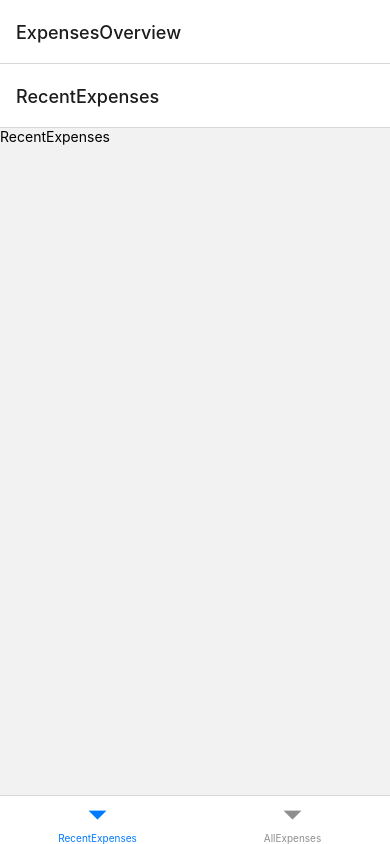
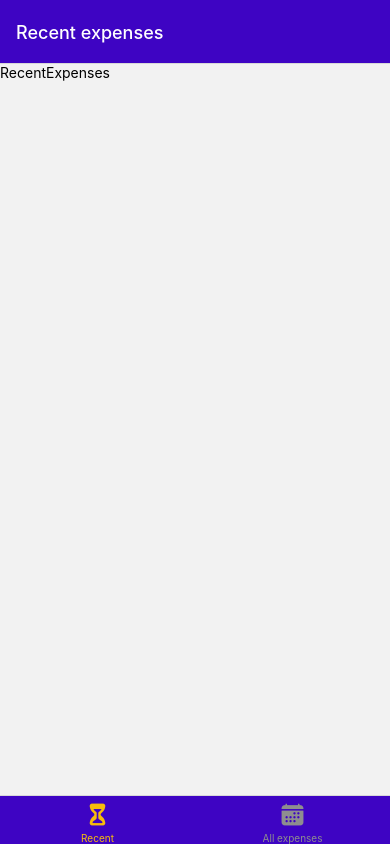
Before and after one commit to Facuscar/expenses-app, a React Native app: screen / in a window 390 px wide. Built offline with nearby package versions, Linux system fonts and the light colour scheme.

Commit message:
Styles and global navigation

```diff
--- a/App.js
+++ b/App.js
@@ -2,19 +2,52 @@
 import { NavigationContainer } from '@react-navigation/native';
 import { createNativeStackNavigator } from '@react-navigation/native-stack';
 import { createBottomTabNavigator } from '@react-navigation/bottom-tabs';
+import { Ionicons } from "@expo/vector-icons";
 
 import ManageExpensesScreen from "./screens/ManageExpensesScreen";
 import RecentExpensesScreen from "./screens/RecentExpensesScreen";
 import AllExpensesScreen from "./screens/AllExpensesScreen";
+import { GlobalStyles } from './constants/styles';
 
 const Stack = createNativeStackNavigator();
 const BottomTabs = createBottomTabNavigator();
 
 const ExpensesOverview = () => {
   return (
-    <BottomTabs.Navigator>
-      <BottomTabs.Screen name='RecentExpenses' component={RecentExpensesScreen} />
-      <BottomTabs.Screen name='AllExpenses' component={AllExpensesScreen} />
+    <BottomTabs.Navigator
+      screenOptions={{
+        headerStyle: {
+          backgroundColor: GlobalStyles.colors.primary500,
+        },
+        headerTintColor: "white",
+        tabBarStyle: {
+          backgroundColor: GlobalStyles.colors.primary500,
+        },
+        tabBarActiveTintColor: GlobalStyles.colors.accent500,
+      }}
+    >
+      <BottomTabs.Screen
+        name='RecentExpenses'
+        component={RecentExpensesScreen}
+        options={{
+          tabBarLabel: "Recent",
+          title: "Recent expenses",
+          tabBarIcon: ({ color, size }) => (
+            <Ionicons name='hourglass' size={size} color={color} />
+          ),
+        }}
+      />
+      <BottomTabs.Screen
+        name='AllExpenses'
+        component={AllExpensesScreen}
+        options={{
+          tabBarLabel: "All expenses",
+          title: "All expenses",
+          tabBarIcon: ({ color, size }) => (
+            <Ionicons name='calendar' size={size} color={color} />
+          ),
+        }}
+        />
     </BottomTabs.Navigator>
   )
 }
@@ -25,7 +58,11 @@
       <StatusBar style="auto" />
       <NavigationContainer>
         <Stack.Navigator>
-          <Stack.Screen name='ExpensesOverview' component={ExpensesOverview} />
+          <Stack.Screen
+            name='ExpensesOverview'
+            component={ExpensesOverview}
+            options={{ headerShown: false }}
+          />
           <Stack.Screen name='ManageExpense' component={ManageExpensesScreen} />
         </Stack.Navigator>
       </NavigationContainer>
--- /dev/null
+++ b/constants/styles.js
@@ -0,0 +1,16 @@
+export const GlobalStyles = {
+  colors: {
+    primary50: '#e4d9fd',
+    primary100: '#c6affc',
+    primary200: '#a281f0',
+    primary400: '#5721d4',
+    primary500: '#3e04c3',
+    primary700: '#2d0689',
+    primary800: '#200364',
+    accent500: '#f7bc0c',
+    error50: '#fcc4e4',
+    error500: '#9b095c',
+    gray500: '#39324a',
+    gray700: '#221c30',
+  },
+};
```
